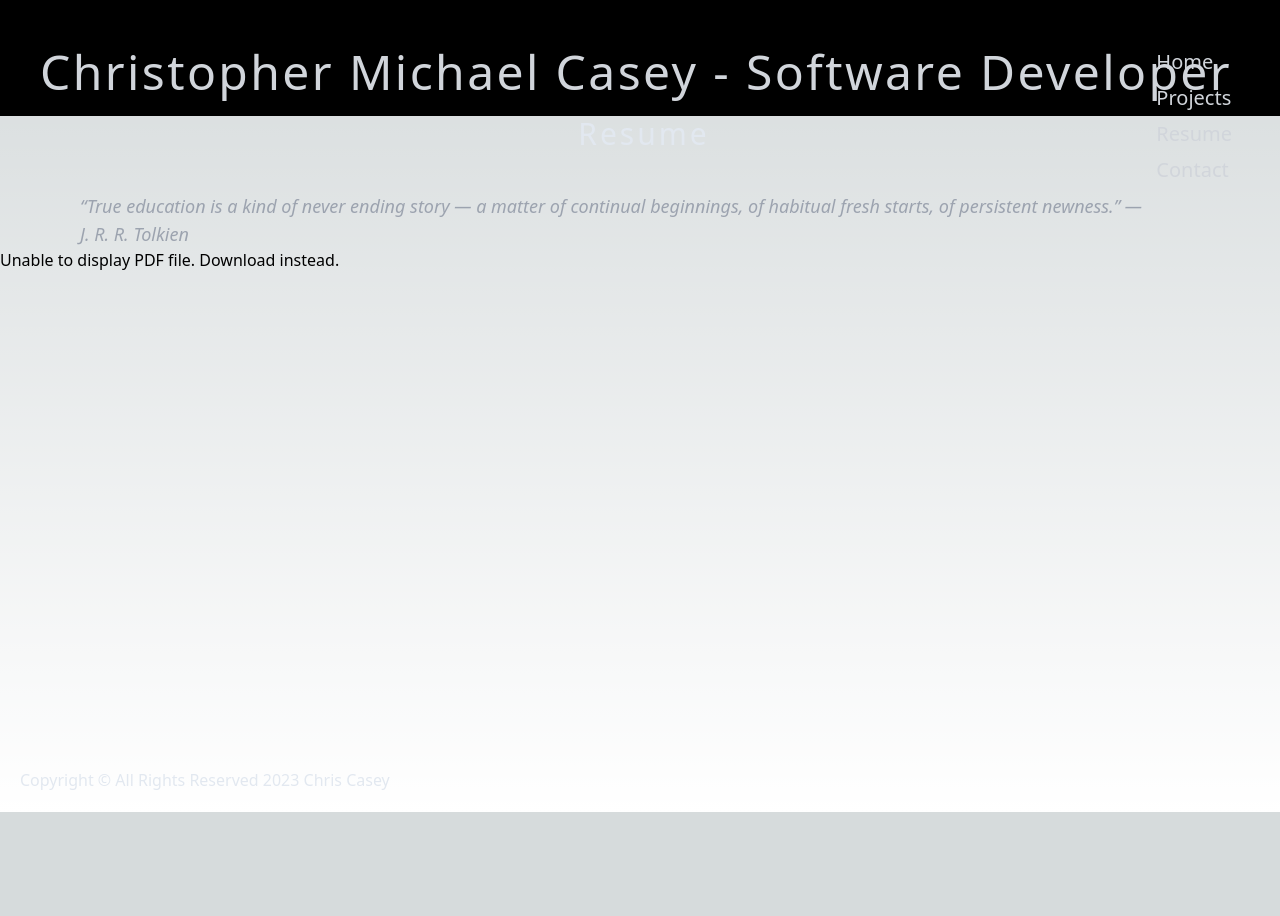
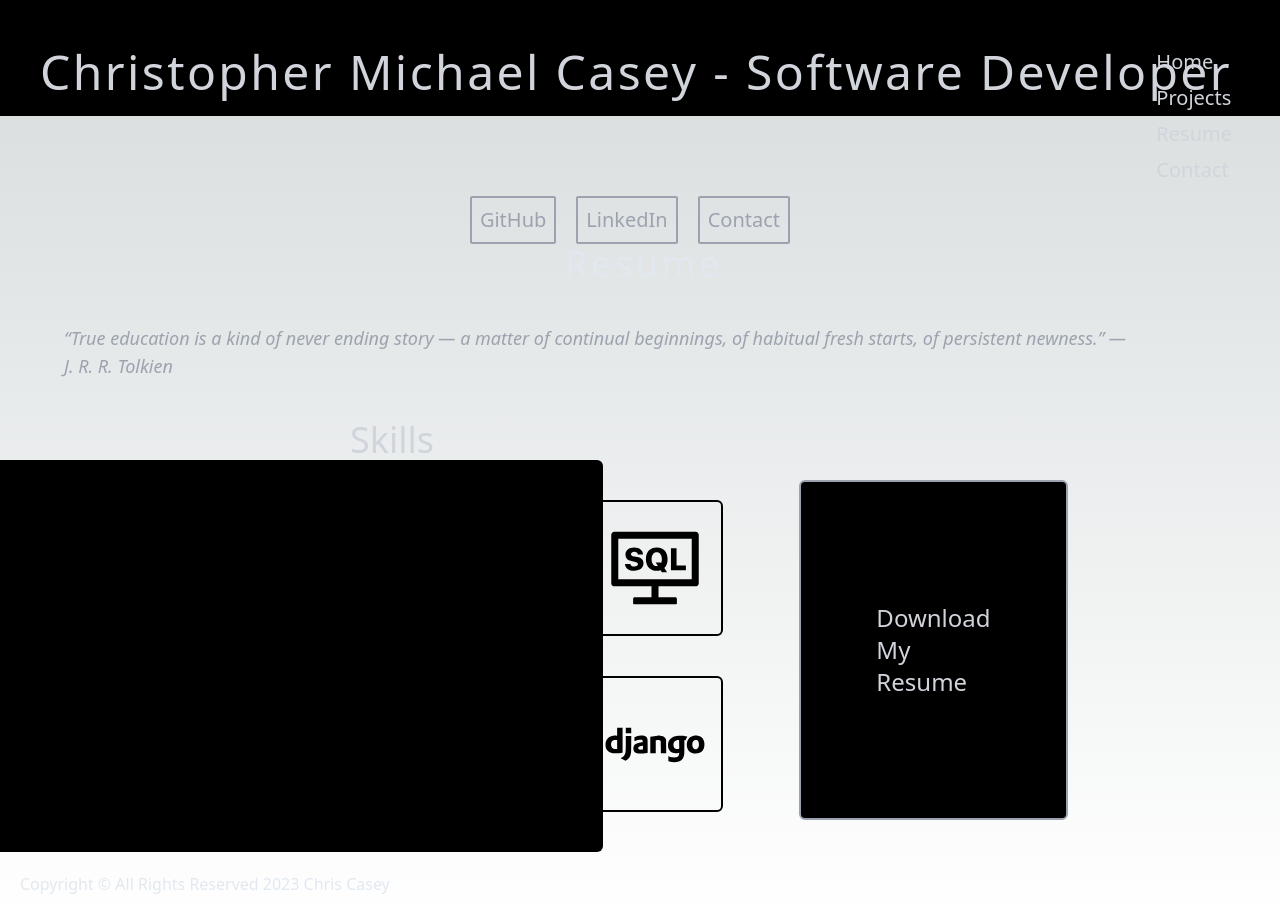
Before and after one commit to ChrisCasey-codestuff/MyPort, a Next.js app: page /resume in a window 1280 px wide. Before the commit the page ends 812 px from the top, so only its background shows below. Built offline with nearby package versions, Linux system fonts and the light colour scheme.

Commit message:
builds out resume/contact sections

```diff
--- a/components/Header.js
+++ b/components/Header.js
@@ -1,4 +1,5 @@
 import Link  from 'next/link';
+import { motion } from 'framer-motion';
 
 function Header() {
   return (
@@ -33,6 +34,17 @@ function Header() {
       </ul>
     </nav>
   </header>
+  <div className="flex flex-row justify-center">
+
+    <p className="text-gray-400 border-2 border-gray-400 hover:border-gray-300 text-xl mr-5 p-2 mt-20 font-extralight rounded-sm">GitHub</p>
+
+
+    <p className="text-gray-400 border-2 border-gray-400 hover:border-gray-300 text-xl mr-5 p-2 mt-20 font-extralight rounded-sm">LinkedIn</p>
+
+
+    <p className="text-gray-400 border-2 border-gray-400 hover:border-gray-300 text-xl mr-5 p-2 mt-20 font-extralight rounded-sm">Contact</p>
+
+  </div>
   </section>
   )
 }
--- a/package.json
+++ b/package.json
@@ -10,11 +10,13 @@
   },
   "dependencies": {
     "autoprefixer": "10.4.14",
+    "framer-motion": "^10.12.10",
     "next": "13.3.4",
     "postcss": "8.4.23",
     "react": "18.2.0",
     "react-dom": "18.2.0",
     "react-icons": "^4.8.0",
+    "react-transition-group": "^4.4.5",
     "react-tsparticles": "^2.9.3",
     "tailwindcss": "3.3.2",
     "tsparticles": "^2.9.3",
--- a/pages/contact.js
+++ b/pages/contact.js
@@ -1,14 +1,16 @@
 import Image from 'next/image'
 import { Inter } from 'next/font/google'
-
+import { FiMail } from 'react-icons/fi'
 const inter = Inter({ subsets: ['latin'] })
 
 export default function Contact() {
   return (
-    <main
-      className={`flex min-h-screen flex-col items-center justify-between p-24 ${inter.className}`}
-    >
-      <p className="text-3xl font-extralight tracking-widest text-slate-200">Contact Me</p>
+    <main className="flex flex-col items-center justify-center">
+      <p className="text-4xl font-extralight tracking-widest text-slate-200 ml-5">Contact Me</p>
+      <div className="flex flex-row mt-14 mb-32">
+        <FiMail className="mr-10 text-gray-300 mt-5" size={80}/>
+        <h3 className="font-extralight text-gray-300 leading-loose text-4xl m-5">Chris.Casey1234@gmail.com</h3>
+      </div>
     </main>
   )
 }
--- a/pages/index.js
+++ b/pages/index.js
@@ -17,12 +17,12 @@ const Home = () => {
     <div className="flex flex-row ml-40 text-5xl mt-10">
 
     </div>
-    <div className="ml-10 mt-12">
+    <div className="ml-12 mt-10">
       <p className="text-2xl opacity-0 animate-pulse">Hello,</p>
       <p className="text-2xl opacity-0 animate-pulse">你好,</p>
     </div>
     </div>
-        <div className="flex flex-col items-start">
+        <div className="flex flex-col items-start ml-2">
         <p className="text-gray-400 text-2xl bg-slate ml-10 mt-10 w-5/6 mr-80 font-light leading-loose">I am a bilingual full stack software engineer specializing in React and Javascript.
           I am very passionate about using cutting edge technologies and strategies to implement
           elegant solutions to problems that are both complex and dynamic.</p>
--- a/pages/pokemonTourny.js
+++ b/pages/pokemonTourny.js
@@ -4,8 +4,12 @@ const inter = Inter({ subsets: ['latin'] })
 
 export default function PokemonTourny() {
   return (
-    <main>
-      <h1 class="text-5xl font-extralight">Pokemon World Tournament</h1>
+    <main className={`flex min-h-screen flex-col items-start justify-between m-10 ${inter.className}`}>
+      <h1 class="text-4xl font-extralight text-gray-300">Pokemon Tournament</h1>
+      <p>link to deployed</p>
+      <p>link to github repo</p>
+      <p>ReadMe copy</p>
+      <p>screenshots</p>
     </main>
   )
 }
--- a/pages/projects.js
+++ b/pages/projects.js
@@ -7,11 +7,11 @@ const inter = Inter({ subsets: ['latin'] })
 
 export default function Projects() {
   return (
-    <main className="p-5">
+    <main className="pl-5">
       <div className="flex flex-row justify-center">
-        <h2 className="text-4xl m-10 text-gray-300 tracking-widest font-extralight mr-5">My Projects</h2>
+        <h2 className="text-4xl m-10 text-gray-300 tracking-widest font-extralight mr-14">My Projects</h2>
       </div>
-      <div className="flex flex-row items-end justify-end mt-5">
+      <div className="flex flex-row items-end justify-end mt-5 mr-3 ml-2">
         <div className="flex flex-col items-end justify-end mr-10">
           <Link href="/snakeTwitter" className="flex flex-row justify-end mr-20">
           <div className="bg-black m-5 p-5 rounded-md border-2 border-gray-400 hover:border-gray-500 drop-shadow-md bg-transparent w-1/2">
@@ -28,7 +28,7 @@ export default function Projects() {
           <Link href="/pokemonTourny" className="flex flex-row justify-end mr-20">
           <div className="bg-black m-5 p-5 rounded-md border-2 border-gray-400 hover:border-gray-500 drop-shadow-md bg-transparent w-1/2">
             <p className="text-gray-300 hover:text-gray-400 italic text-2xl mb-10 mr-40 font-light">Pokemon World Tournament</p>
-            <p className="text-gray-400 text-lg mb-10 hover:text-gray-500">One of my earliest Javascript projects that I am still very proud of, enter the Pokemon World Tournament! Form a team, encounter a rival pokemon trainer, and battle it out! This application was built using vanille JavaScript, Ajax, and the wonderul Pokemon Api!</p>
+            <p className="text-gray-400 text-lg mb-10 hover:text-gray-500">One of my earliest Javascript projects that I am still very proud of, enter the Pokemon World Tournament! Form a team, encounter a rival pokemon trainer, and battle it out! This application was built using vanilla JavaScript, Ajax, and the wonderul Pokemon Api!</p>
           </div>
           </Link>
         </div>
--- a/pages/reactAnalytics.js
+++ b/pages/reactAnalytics.js
@@ -4,8 +4,12 @@ const inter = Inter({ subsets: ['latin'] })
 
 export default function ReactAnalytics() {
   return (
-    <main className={`flex min-h-screen flex-col items-center justify-between p-24 ${inter.className}`}>
-      <h1 class="text-5xl font-extralight">React Analytics Dashboard</h1>
+    <main className={`flex min-h-screen flex-col items-start justify-between m-10 ${inter.className}`}>
+      <h1 class="text-4xl font-extralight text-gray-300">React Analytics</h1>
+      <p>link to deployed</p>
+      <p>link to github repo</p>
+      <p>ReadMe copy</p>
+      <p>screenshots</p>
     </main>
   )
 }
--- a/pages/resume.js
+++ b/pages/resume.js
@@ -1,19 +1,68 @@
 import Image from 'next/image'
 import { Inter } from 'next/font/google'
-
+import { GrReactjs } from 'react-icons/gr'
+import { FaPython } from 'react-icons/fa'
+import { IoLogoJavascript } from 'react-icons/io'
+import { TbBrandNextjs } from 'react-icons/tb'
+import { SiMongodb } from 'react-icons/si'
+import { TbBrandTailwind } from 'react-icons/tb'
+import { AiOutlineConsoleSql } from 'react-icons/ai'
+import { DiDjango } from 'react-icons/di'
 const inter = Inter({ subsets: ['latin'] })
 
 export default function Resume() {
   return (
     <main>
       <div className="flex flex-row justify-center ml-2">
-        <p className="text-3xl tracking-widest font-extralight text-slate-200">Resume</p>
+        <p className="text-4xl tracking-widest font-extralight text-slate-200">Resume</p>
       </div>
-      <h2 className="flex text-gray-400 font-extrathin text-lg italic ml-20 mt-10 w-5/6">“True education is a kind of never ending story — a matter of continual beginnings, of habitual fresh starts, of persistent newness.”
+      <h2 className="flex text-gray-400 font-extrathin text-lg italic ml-16 mt-10 w-5/6">“True education is a kind of never ending story — a matter of continual beginnings, of habitual fresh starts, of persistent newness.”
          ― J. R. R. Tolkien</h2>
-      <object  type="application/pdf" width="100%" height="500px">
-        <p>Unable to display PDF file. <a href="">Download</a> instead.</p>
-      </object>
+         <div className="flex flex-row justify-center w-1/2 mt-10 pl-36">
+         <h3 className="text-gray-300 text-4xl font-extralight">Skills</h3>
+         </div>
+      <div className="flex flex-row justify-center">
+      <div className="flex flex-row justify-start bg-black w-1/2 rounded-md p-5 ">
+
+        <div className="flex flex-col items-center pl-14">
+        <div className="flex flex-row justify-start mr-20">
+          <div className="box-border m-5 p-4  border-2 border-black hover:border-gray-300 rounded-md">
+            <GrReactjs size={100}/>
+          </div>
+          <div className="box-border m-5 p-4  border-2 border-black hover:border-gray-300 rounded-md">
+            <FaPython size={100}/>
+          </div>
+          <div className="box-border m-5 p-4  border-2 border-black hover:border-gray-300 rounded-md">
+            <TbBrandTailwind size={100}/>
+          </div>
+          <div className="box-border m-5 p-4  border-2 border-black hover:border-gray-300 rounded-md">
+            <AiOutlineConsoleSql size={100}/>
+          </div>
+        </div>
+        <div className="flex flex-row justify-start mr-20">
+          <div className="box-border m-5 p-4  border-2 border-black hover:border-gray-300 rounded-md">
+            <IoLogoJavascript size={100}/>
+          </div>
+          <div className="box-border m-5 p-4 border-2 border-black hover:border-gray-300 rounded-md">
+            <TbBrandNextjs size={100}/>
+          </div>
+          <div className="box-border m-5 p-4 border-2 border-black hover:border-gray-300 rounded-md">
+            <SiMongodb size={100}/>
+          </div>
+          <div className="box-border m-5 p-4 border-2 border-black hover:border-gray-300 rounded-md">
+            <DiDjango alt="Django" size={100}/>
+          </div>
+        </div>
+        </div>
+      </div>
+      <a  className="ml-44" href="/resume.pdf" download>
+      <div className="flex flex-row items-center justify-center border-2 border-gray-400 hover:border-gray-300 bg-black m-5 mr-40 rounded-md p-5 w-1/2">
+        <div className=" text-gray-300 text-2xl font-extralight p-20">
+            <p className="text-gray-300 hover:text-gray-400 p-5">Download My Resume</p>
+        </div>
+      </div>
+      </a>
+      </div>
     </main>
   )
 }
--- a/pages/snakeTwitter.js
+++ b/pages/snakeTwitter.js
@@ -6,6 +6,10 @@ export default function SnakeTwitter() {
   return (
     <main className={`flex min-h-screen flex-col items-start justify-between m-10 ${inter.className}`}>
       <h1 class="text-4xl font-extralight text-gray-300">Snake Twitter</h1>
+      <p>link to deployed</p>
+      <p>link to github repo</p>
+      <p>ReadMe copy</p>
+      <p>screenshots</p>
     </main>
   )
 }
```
Also changed, not shown: 1 other file (tests, documents, lock files or other folders).
